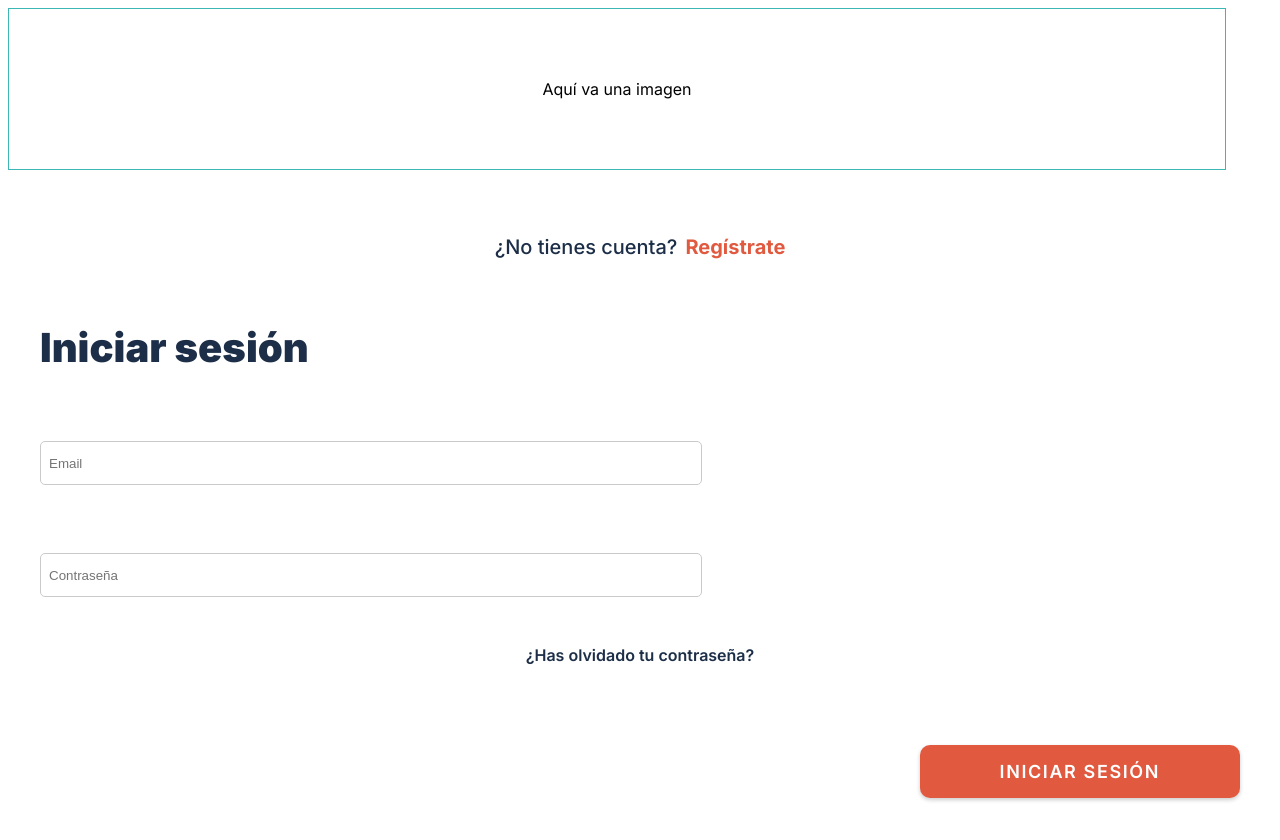
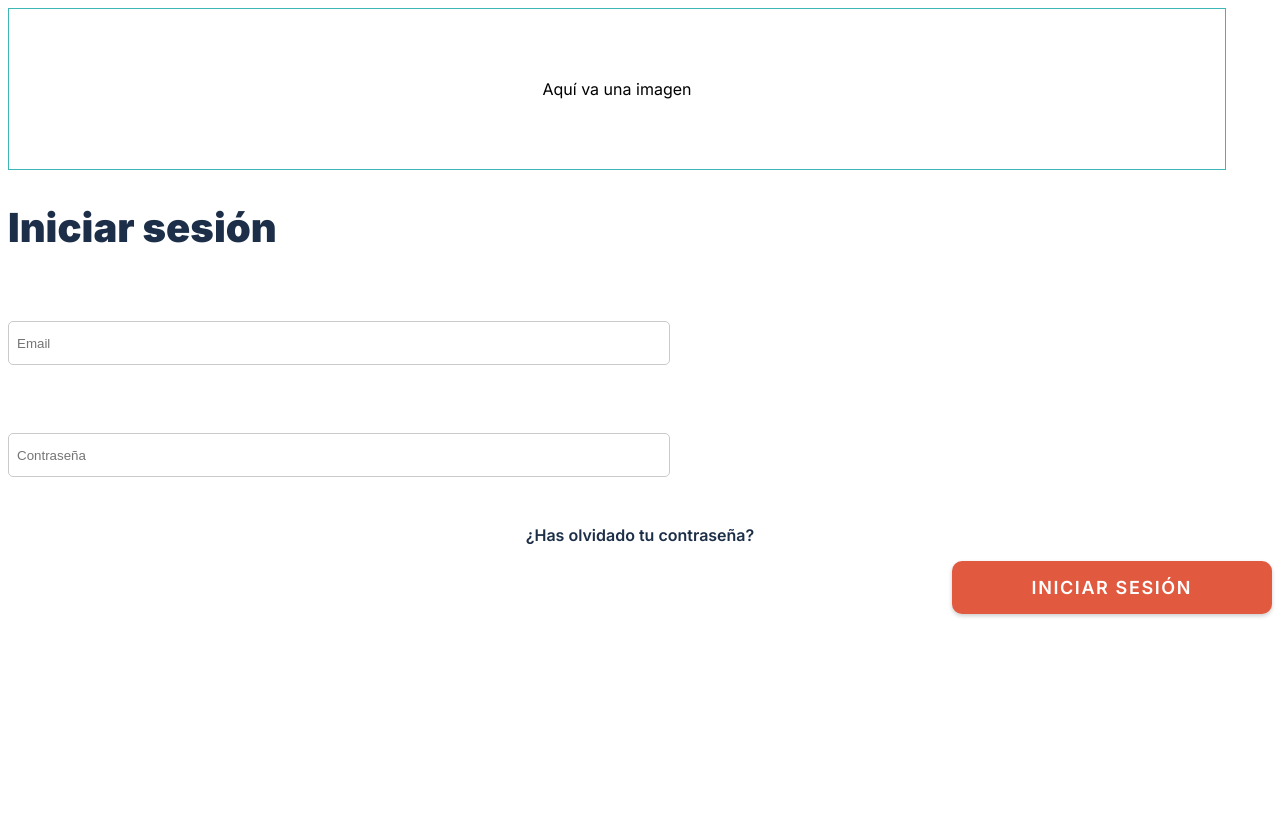
Before and after one commit to raulalhena/actos, a Next.js app: page /login in a window 1280 px wide. Shown: the top 840 px of the page. After the commit the page ends 800 px from the top, so only its background shows below. Built offline with nearby package versions, Linux system fonts and the light colour scheme.

Commit message:
Password and email format validation function

```diff
--- a/src/components/LogInForm/LogInForm.tsx
+++ b/src/components/LogInForm/LogInForm.tsx
@@ -1,15 +1,18 @@
-'use client';
+import React, { useState } from 'react';
 import TextInput from '@/components/TextInput/TextInput';
 import styles from './LogInForm.module.css';
 import ButtonSubmit from '@/components/Button/ButtonSubmit';
-import { useState } from 'react';
 import { LogInProps } from '@/app/interfaces/logInProps';
 
 const LogInForm = () => {
-    const [ logInData, setLogInData ] = useState<LogInProps>({
+    const [logInData, setLogInData] = useState<LogInProps>({
         email: '',
-        password: '' });
-        // Input
+        password: '',
+    });
+
+    const [passwordError, setPasswordError] = useState<string | null>(null);
+    const [emailError, setEmailError] = useState<string | null>(null);
+
     const handleInputChange = (event: React.ChangeEvent<HTMLInputElement>) => {
         const { id, value } = event.target;
         setLogInData({
@@ -17,19 +20,50 @@ const LogInForm = () => {
             [id]: value,
         });
     };
-    // Submit Button
-    const handlesubmit = (event: React.FormEvent) => {
+
+    const handleSubmit = (event: React.FormEvent) => {
         event.preventDefault();
-        console.log(logInData);
+
+        // Validate password
+        const isValidPassword = validatePassword(logInData.password);
+
+        if (!isValidPassword) {
+            setPasswordError(
+                'La contraseña debe tener al menos una mayúscula, un número y un carácter especial.'
+            );
+        } else {
+            setPasswordError(null);
+        }
+
+        // Validate email
+        const isValidEmail = validateEmail(logInData.email);
+
+        if (!isValidEmail) {
+            setEmailError('El email no tiene un formato válido.');
+        } else {
+            setEmailError(null);
+            console.log(logInData);
+        }
     };
+
+    // Function to validate password
+    const validatePassword = (password: string) => {
+        const passwordRegex =
+            /^(?=.*[A-Z])(?=.*\d)(?=.*[@$!%*?&])[A-Za-z\d@$!%*?&]+$/;
+        return passwordRegex.test(password);
+    };
+
+    // Function to validate email
+    const validateEmail = (email: string) => {
+        const emailRegex =
+            /^[A-Z0-9._%+-]+@[A-Z0-9.-]+\.[A-Z]{2,}$/i;
+        return emailRegex.test(email);
+    };
+
     return (
-        <div className={styles.container}>
-            <form onSubmit={handlesubmit}>
-                <section className={styles.registerTitle}>
-                    <h2>¿No tienes cuenta?</h2>
-                    <h2 className={styles.registerLink}>Regístrate</h2>
-                </section>
-                <section className={styles.form}>
+        <div className={styles.logInFormContainer}>
+            <form onSubmit={handleSubmit}>
+                <section className={styles.logInForm}>
                     <h1>Iniciar sesión</h1>
                     <TextInput
                         id="email"
@@ -39,7 +73,8 @@ const LogInForm = () => {
                         maxLength={175}
                         value={logInData.email}
                         onChange={handleInputChange}
-                        className={styles.customInput}                   />
+                    />
+                    {emailError && <p className={styles.error}>{emailError}</p>}
                     <TextInput
                         id="password"
                         label=""
@@ -50,9 +85,12 @@ const LogInForm = () => {
                         onChange={handleInputChange}
                         isPassword={true}
                     />
-                    <h3 className={styles.forgotPasswordLink}>¿Has olvidado tu contraseña?</h3>
+                    {passwordError && <p className={styles.error}>{passwordError}</p>}
+                    <h3 className={styles.forgotPasswordLink}>
+            ¿Has olvidado tu contraseña?
+                    </h3>
                 </section>
-                <ButtonSubmit  label="Iniciar sesión"  />
+                <ButtonSubmit label="Iniciar sesión" />
             </form>
         </div>
     );
```
